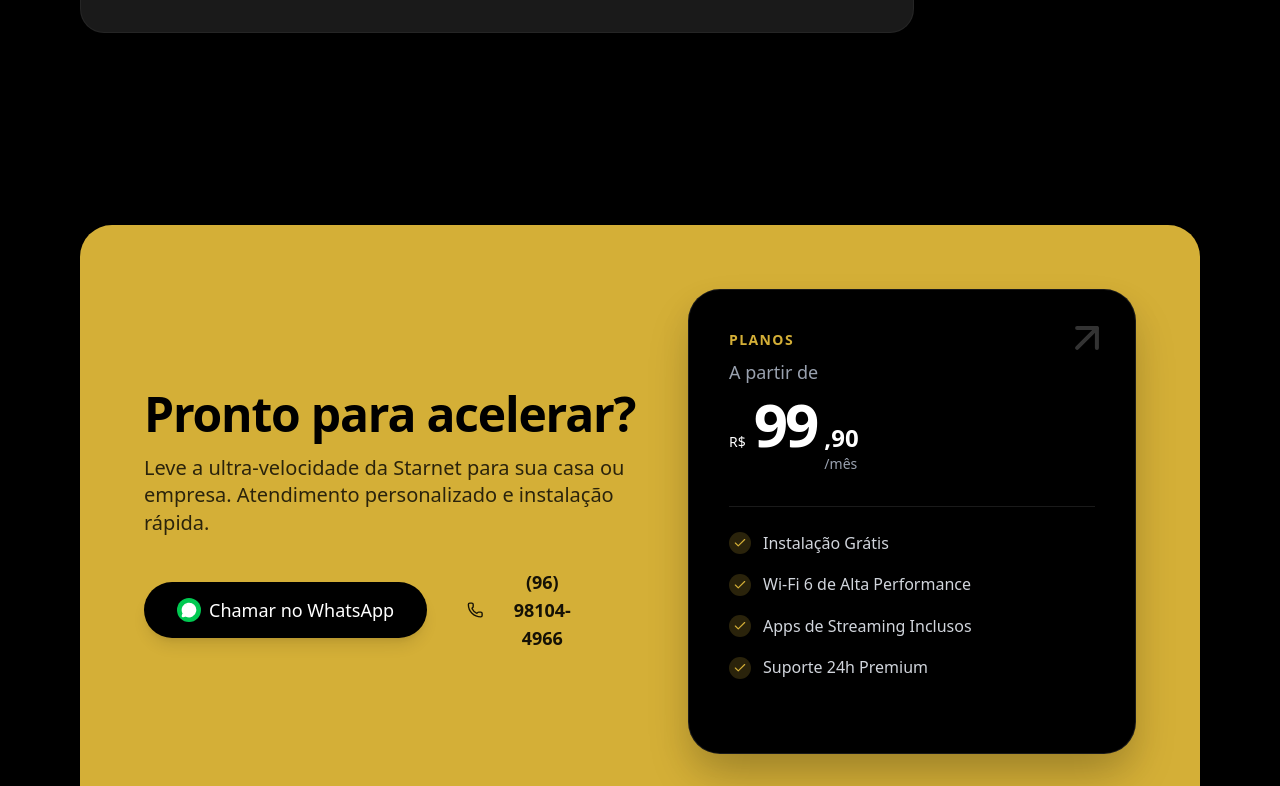
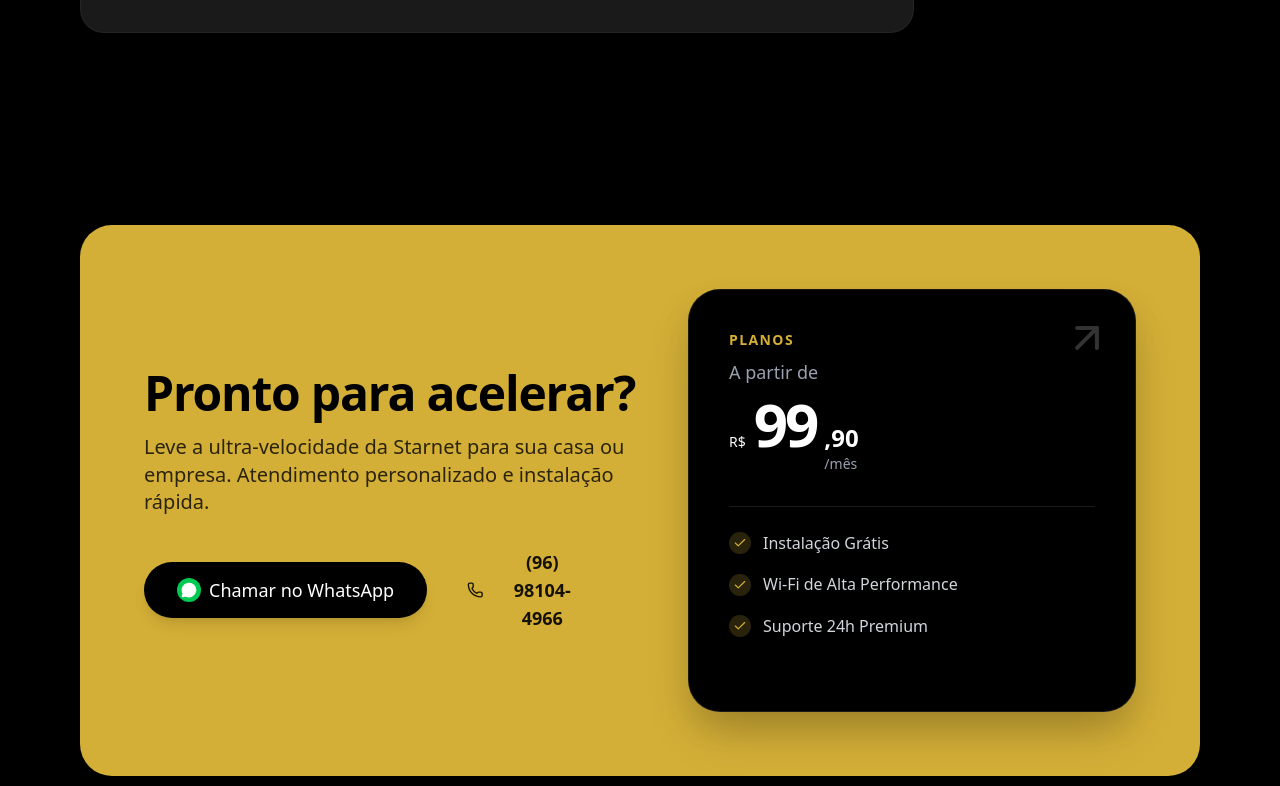
Before and after one commit to Raineriojr/starnet-landing-page, a React (Vite) app: page / in a window 1280 px wide. Shown: the part 3530-4316 px from the top of the page. Built offline with nearby package versions, Linux system fonts and the light colour scheme.

Commit message:
feat: animate contact section

```diff
--- /dev/null
+++ b/src/animations/cta/index.ts
@@ -0,0 +1,65 @@
+import type { Variants } from "motion";
+
+export const ctaContainerVariants: Variants = {
+  hidden: { opacity: 0, scale: 0.95 },
+  visible: {
+    opacity: 1,
+    scale: 1,
+    transition: {
+      duration: 0.4,
+      ease: "easeOut",
+    },
+  },
+};
+
+export const pricingCardVariants: Variants = {
+  hidden: { opacity: 0, x: 50 },
+  visible: {
+    opacity: 1,
+    x: 0,
+    transition: {
+      duration: 0.4,
+      delay: 0.2,
+      ease: [0.25, 1, 0.5, 1],
+    },
+  },
+};
+
+export const ctaTitleVariants: Variants = {
+  hidden: { opacity: 0, x: -50 },
+  visible: {
+    opacity: 1,
+    x: 0,
+    transition: {
+      duration: 0.4,
+      delay: 0.4,
+      ease: [0.25, 1, 0.5, 1],
+    },
+  },
+};
+
+export const ctaDescriptionVariants: Variants = {
+  hidden: { opacity: 0, y: 20 },
+  visible: {
+    opacity: 1,
+    y: 0,
+    transition: {
+      duration: 0.6,
+      delay: 0.6,
+      ease: "easeOut",
+    },
+  },
+};
+
+export const ctaButtonVariants: Variants = {
+  hidden: { opacity: 0, scale: 0.4 },
+  visible: {
+    opacity: 1,
+    scale: 1,
+    transition: {
+      duration: 0.5,
+      delay: 0.4,
+      ease: "backOut",
+    },
+  },
+};
--- a/src/components/sections/CTA.tsx
+++ b/src/components/sections/CTA.tsx
@@ -1,7 +1,15 @@
 import { useState } from "react";
+import * as motion from "motion/react-client";
 import { Button } from "../ui";
 import { Phone, Check, ArrowRight, MessageCircle, Copy } from "lucide-react";
-import { CONTACT_INFO } from "../../data";
+import { CONTACT_INFO, PLAN_ITEMS } from "../../data";
+import {
+  ctaContainerVariants,
+  pricingCardVariants,
+  ctaTitleVariants,
+  ctaDescriptionVariants,
+  ctaButtonVariants,
+} from "@/animations/cta";
 
 export function CTA() {
   const [copied, setCopied] = useState(false);
@@ -11,22 +19,47 @@
     setCopied(true);
     setTimeout(() => setCopied(false), 2000);
   };
+
   return (
-    <section id="contato" className="py-24 px-6 md:px-20">
-      <div className="bg-gold rounded-4xl p-6 md:p-16 relative overflow-hidden shadow-2xl">
+    <section id="contato" className="py-24 px-6 md:px-20 overflow-hidden">
+      <motion.div
+        variants={ctaContainerVariants}
+        initial="hidden"
+        whileInView="visible"
+        viewport={{ once: true, margin: "-100px" }}
+        className="bg-gold rounded-4xl p-6 md:p-16 relative overflow-hidden shadow-2xl"
+      >
         <div className="relative z-10 flex flex-col lg:flex-row items-center justify-between gap-12">
-          <div className="flex-1 space-y-8 text-center lg:text-left">
+          <div className="flex-1 space-y-8 text-center lg:text-left order-2 lg:order-1">
             <div>
-              <h2 className="text-4xl md:text-5xl font-bold text-black mb-4 tracking-tight">
+              <motion.h2
+                variants={ctaTitleVariants}
+                initial="hidden"
+                whileInView="visible"
+                viewport={{ once: true }}
+                className="text-4xl md:text-5xl font-bold text-black mb-4 tracking-tight"
+              >
                 Pronto para acelerar?
-              </h2>
-              <p className="text-black/80 text-lg md:text-xl max-w-xl font-medium leading-snug">
+              </motion.h2>
+              <motion.p
+                variants={ctaDescriptionVariants}
+                initial="hidden"
+                whileInView="visible"
+                viewport={{ once: true }}
+                className="text-black/80 text-lg md:text-xl max-w-xl font-medium leading-snug"
+              >
                 Leve a ultra-velocidade da Starnet para sua casa ou empresa.
                 Atendimento personalizado e instalação rápida.
-              </p>
+              </motion.p>
             </div>
 
-            <div className="flex flex-col sm:flex-row items-center gap-4 justify-center lg:justify-start">
+            <motion.div
+              variants={ctaButtonVariants}
+              initial="hidden"
+              whileInView="visible"
+              viewport={{ once: true }}
+              className="flex flex-col sm:flex-row items-center gap-4 justify-center lg:justify-start"
+            >
               <a
                 href={`https://wa.me/55${CONTACT_INFO.phone.replace(/\D/g, "")}`}
                 target="_blank"
@@ -64,11 +97,17 @@
                   </span>
                 )}
               </button>
-            </div>
+            </motion.div>
           </div>
 
           {/* Pricing Card */}
-          <div className="relative w-full max-w-md">
+          <motion.div
+            variants={pricingCardVariants}
+            initial="hidden"
+            whileInView="visible"
+            viewport={{ once: true }}
+            className="relative w-full max-w-md order-1 lg:order-2"
+          >
             <div className="absolute -inset-1 bg-black/5 rounded-4xl blur-md transform translate-y-4" />
             <div className="bg-black text-white p-8 md:p-10 rounded-4xl shadow-2xl relative border border-white/10">
               <div className="absolute top-0 right-0 p-6 opacity-20">
@@ -82,7 +121,7 @@
                 <div className="flex items-baseline gap-1">
                   <span className="text-gray-400 text-lg">A partir de</span>
                 </div>
-                <div className="flex items-baseline gap-2">
+                <div className="flex items-baseline gap-2 hover:scale-105 transition-transform">
                   <span className="text-sm align-top mt-2">R$</span>
                   <span className="text-5xl md:text-6xl font-bold text-white tracking-tighter">
                     99
@@ -97,13 +136,11 @@
               </div>
 
               <ul className="space-y-4 mb-2 md:mb-8 border-t border-white/10 pt-2 md:pt-6">
-                {[
-                  "Instalação Grátis",
-                  "Wi-Fi 6 de Alta Performance",
-                  "Apps de Streaming Inclusos",
-                  "Suporte 24h Premium",
-                ].map((item, i) => (
-                  <li key={i} className="flex items-center gap-3 text-gray-300">
+                {PLAN_ITEMS.map((item, i) => (
+                  <li
+                    key={i}
+                    className="flex items-center gap-3 text-gray-300 hover:scale-105 transition-transform"
+                  >
                     <div className="bg-gold/20 p-1 rounded-full">
                       <Check size={14} className="text-gold" />
                     </div>
@@ -112,9 +149,9 @@
                 ))}
               </ul>
             </div>
-          </div>
+          </motion.div>
         </div>
-      </div>
+      </motion.div>
     </section>
   );
 }
--- a/src/data/index.ts
+++ b/src/data/index.ts
@@ -187,3 +187,9 @@
     { label: "Contrato de Serviço", href: "#" },
   ],
 };
+
+export const PLAN_ITEMS = [
+  "Instalação Grátis",
+  "Wi-Fi de Alta Performance",
+  "Suporte 24h Premium",
+];
```
